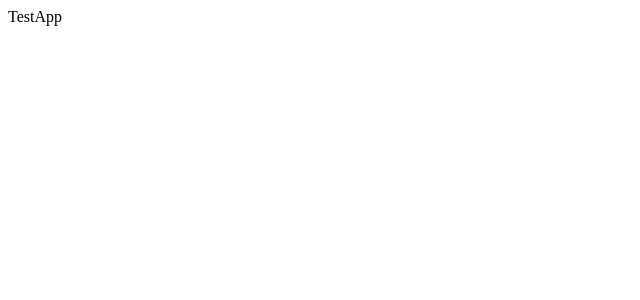
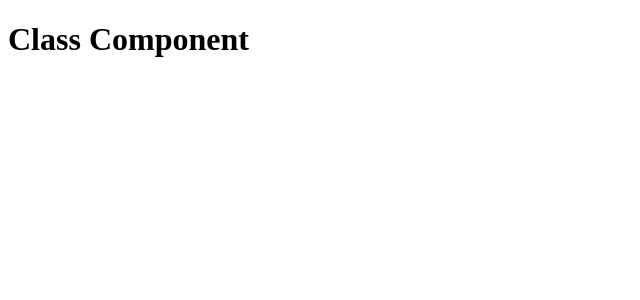
Before and after one commit to mikefallon81/testapp, a React (Create React App) app: page / in a window 1280 px wide. Shown: the top 300 px of the page, without its empty margins (0-640 px from the left). Built offline with nearby package versions, Linux system fonts and the light colour scheme.

Commit message:
App component created

```diff
--- /dev/null
+++ b/src/Components/App.js
@@ -0,0 +1,8 @@
+import React from 'react';
+
+class App extends React.Component {
+    render(){
+        return <h1>Class Component</h1>
+    }
+}
+export default App;
--- a/src/index.js
+++ b/src/index.js
@@ -1,8 +1,6 @@
 import React from 'react';
 import ReactDOM from 'react-dom';
+import App from './Components/App';
 
-const App = () => {
-    return <div>TestApp</div>
-};
 
 ReactDOM.render(<App/>, document.querySelector('#root'));
```
